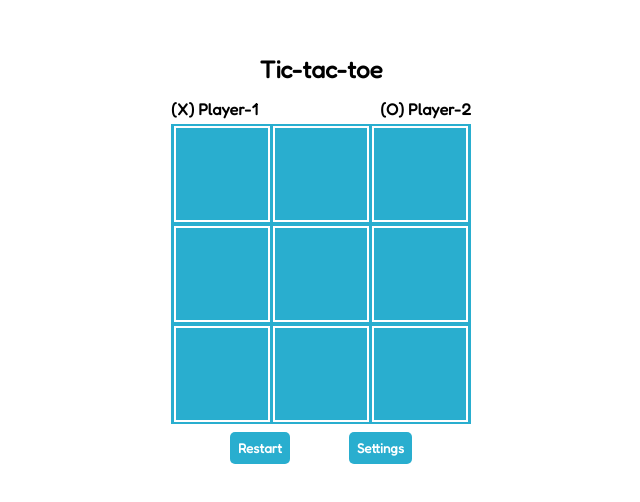
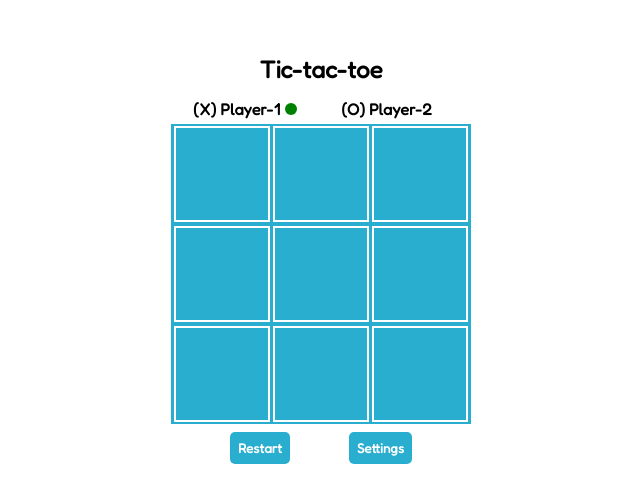
Before and after one commit to Md-Dipu/tic-tac-toe-typescript, a website built with Parcel: page src/index.html in a window 1280 px wide. Shown: the part 142-644 px from the top of the page, without its empty margins (319-959 px from the left). Built offline with nearby package versions, Linux system fonts and the light colour scheme.

Commit message:
[add] player's turn status

```diff
--- a/src/app.ts
+++ b/src/app.ts
@@ -6,6 +6,11 @@
 createBoard(getBoardData()); // creating board
 const cells = document.getElementsByClassName('cell') as HTMLCollectionOf<HTMLDivElement>;
 
+/**
+ * @type {boolean} defining player's turn
+ * @default true
+ * @description here true is for player-1 and false is for player-2
+ */
 let player: boolean = true;
 
 [...cells].forEach((cell: HTMLDivElement, index: number) => {
@@ -15,8 +20,11 @@
             if (checkingStatus.isFindWinner) {
                 (document.getElementById('end-window') as HTMLDivElement).style.display = 'flex';
                 (document.getElementById('won-status') as HTMLHeadingElement).innerText = `Player ${player ? 1 : 2} Won!`;
+                return;
             }
             player = !player; // switching player
+            (document.getElementById(`player${player ? 1 : 2}`) as HTMLDivElement).classList.add('turn');
+            (document.getElementById(`player${player ? 2 : 1}`) as HTMLDivElement).classList.remove('turn');
         }
     });
 });
--- a/src/index.html
+++ b/src/index.html
@@ -16,8 +16,8 @@
         <!-- status bar -->
         <h2 class="title">Tic-tac-toe</h2>
         <div class="players">
-            <h4>(X) Player-1</h4>
-            <h4>(O) Player-2</h4>
+            <h4 id="player1" class="turn-status turn">(X) Player-1</h4>
+            <h4 id="player2" class="turn-status">(O) Player-2</h4>
         </div>
 
         <!-- board -->
--- a/src/styles/style.css
+++ b/src/styles/style.css
@@ -26,9 +26,24 @@ body {
 
 .players {
     display: flex;
-    justify-content: space-between;
+    justify-content: space-around;
     width: var(--board-width);
     margin: 5px;
+}
+
+.turn-status::after {
+    content: " ";
+    --circle-diameter: 12px;
+    display: inline-block;
+    width: var(--circle-diameter);
+    height: var(--circle-diameter);
+    background-color: none;
+    border-radius: 50%;
+    margin-inline-start: 5px;
+}
+
+.turn-status.turn::after {
+    background-color: green;
 }
 
 /* wrapper */
```
